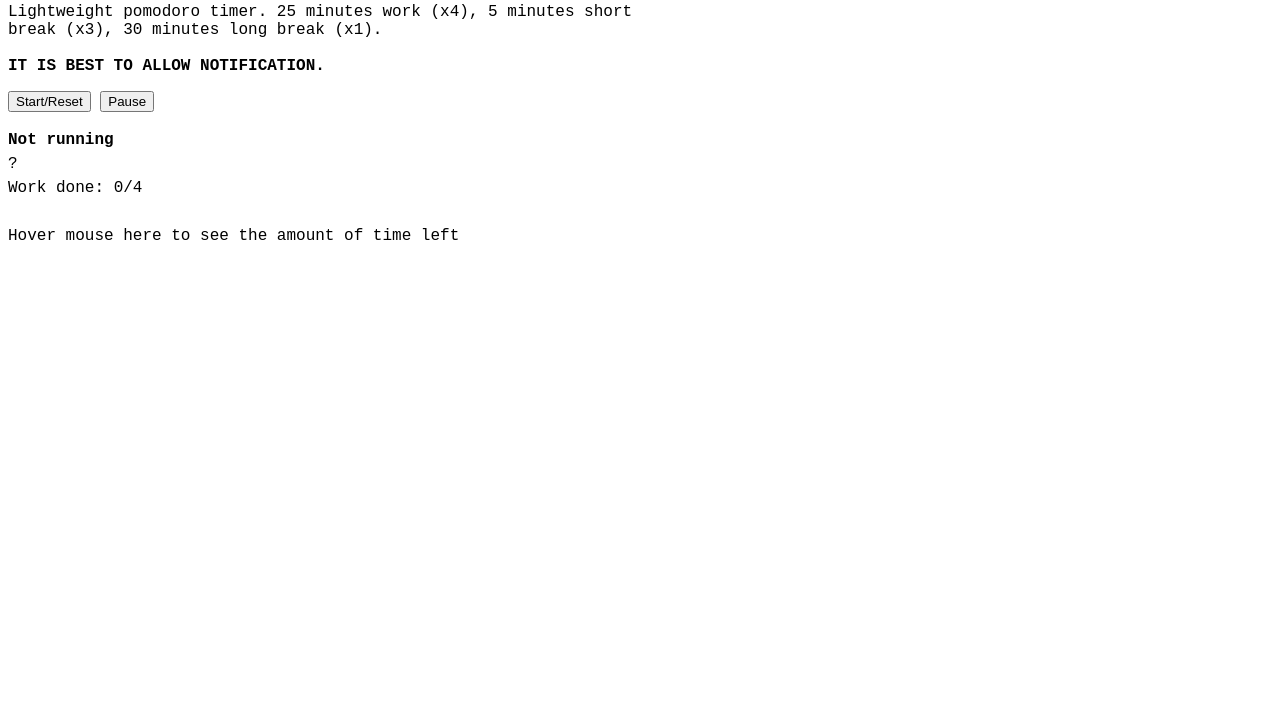
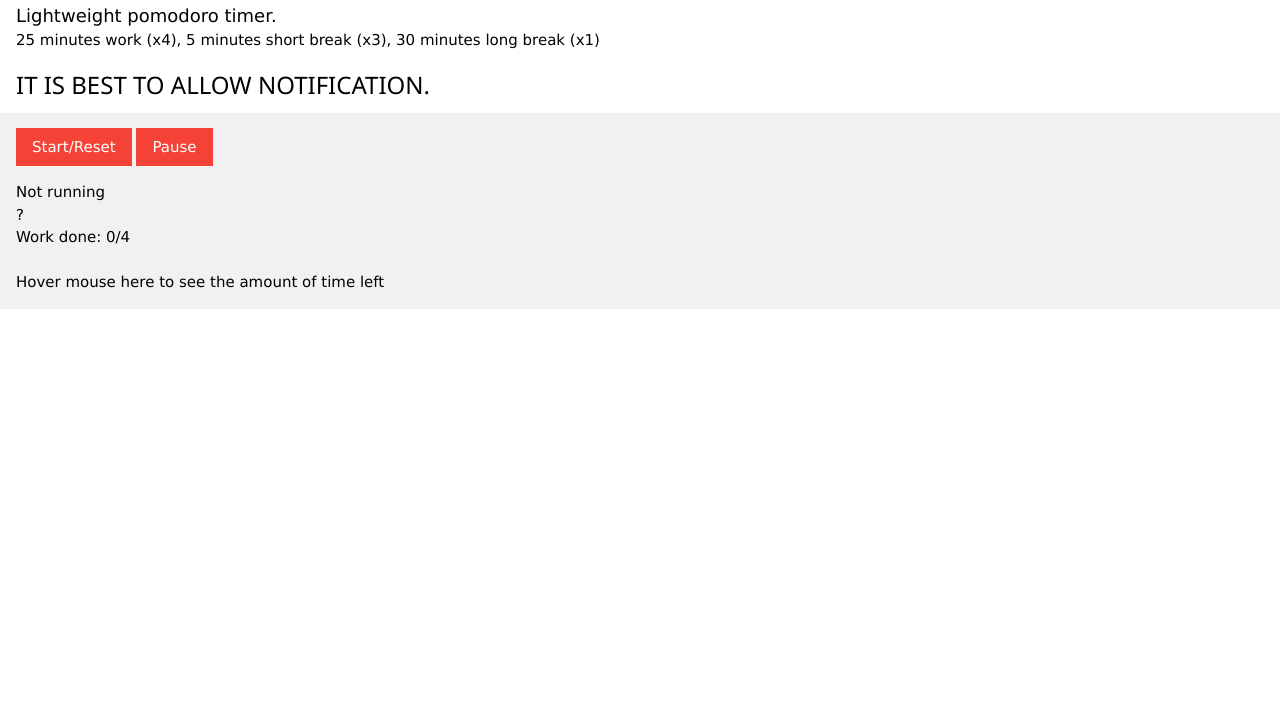
Before and after one commit to backup0/just-timers, a plain HTML site: page index.html in a window 1280 px wide. Shown: the part 77-800 px from the top of the page. Drawn offline with nearby package versions, Linux system fonts and the light colour scheme.

Commit message:
Update index.html

```diff
--- a/index.html
+++ b/index.html
@@ -4,30 +4,29 @@
   <title>Pomodoro Timer</title>
 
 	<meta charset="UTF-8">
+	<link rel="stylesheet" href="https://www.w3schools.com/w3css/4/w3.css">
 	<link rel="shortcut icon" type="image/png" href="frve.png">
-  <style>
-    body {font-family: 'Courier New', Courier, monospace;}
-    .less {color:gray;}
-    .desc {width: 50%;}
-    #status {font-weight: bolder}
-    #peekTrigger {cursor:default}
-    #xyz {line-height: 150%;}
-  </style>
+
 </head>
 
 <body>
 
+ <div class="w3-container">
   <h1> Pomodoro Timer</h1>
 
   <p class="desc">
-  Lightweight pomodoro timer. 25 minutes work (x4), 5 minutes short break (x3), 30 minutes long break (x1).
-  <br><br>
-  <b>IT IS BEST TO ALLOW NOTIFICATION.</b>
+  <span style="font-size: large">Lightweight pomodoro timer.</span>
+  <br>25 minutes work (x4), 5 minutes short break (x3), 30 minutes long break (x1)
   </p>
 
+  <h3>IT IS BEST TO ALLOW NOTIFICATION.</h3>
+
+  </div>
+
+ <div class="w3-container w3-light-gray">
 	  <p>
-  <button onclick="startPomTimer()">Start/Reset</button>
-  <button onclick="pause()">Pause</button>
+	  <button class="w3-button w3-red" onclick="startPomTimer()">Start/Reset</button>
+	  <button class="w3-button w3-red" onclick="pause()">Pause</button>
 	  </p>
 
 	  <p id="xyz">
@@ -40,6 +39,7 @@
 		<span id="peekTrigger" onmouseover="peek()" onmouseout="unPeek()">Hover mouse here to see the amount of time left</span><br>
 		<span id="peekValue"></span>
 	  </p>
+  </div>
 
 <script>
 
```
Lines whose indentation alone changed are shown as unchanged.
